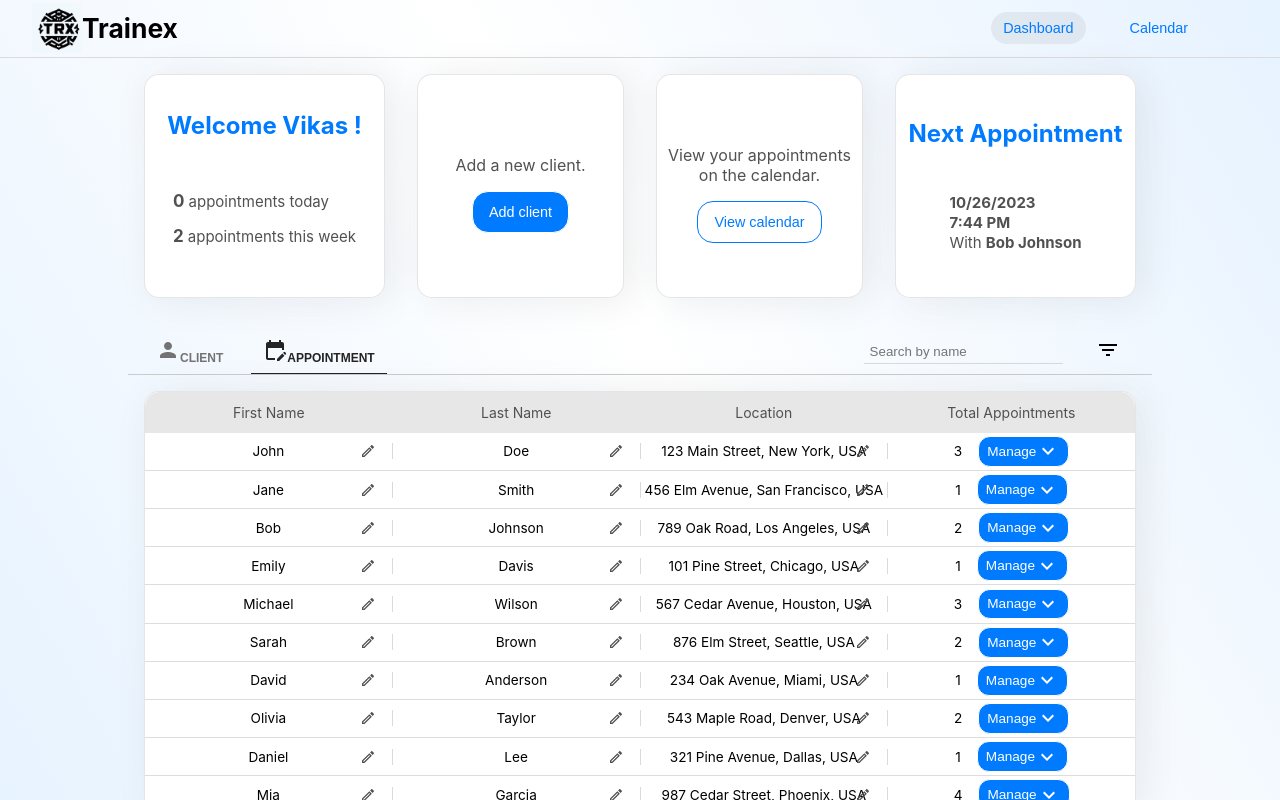
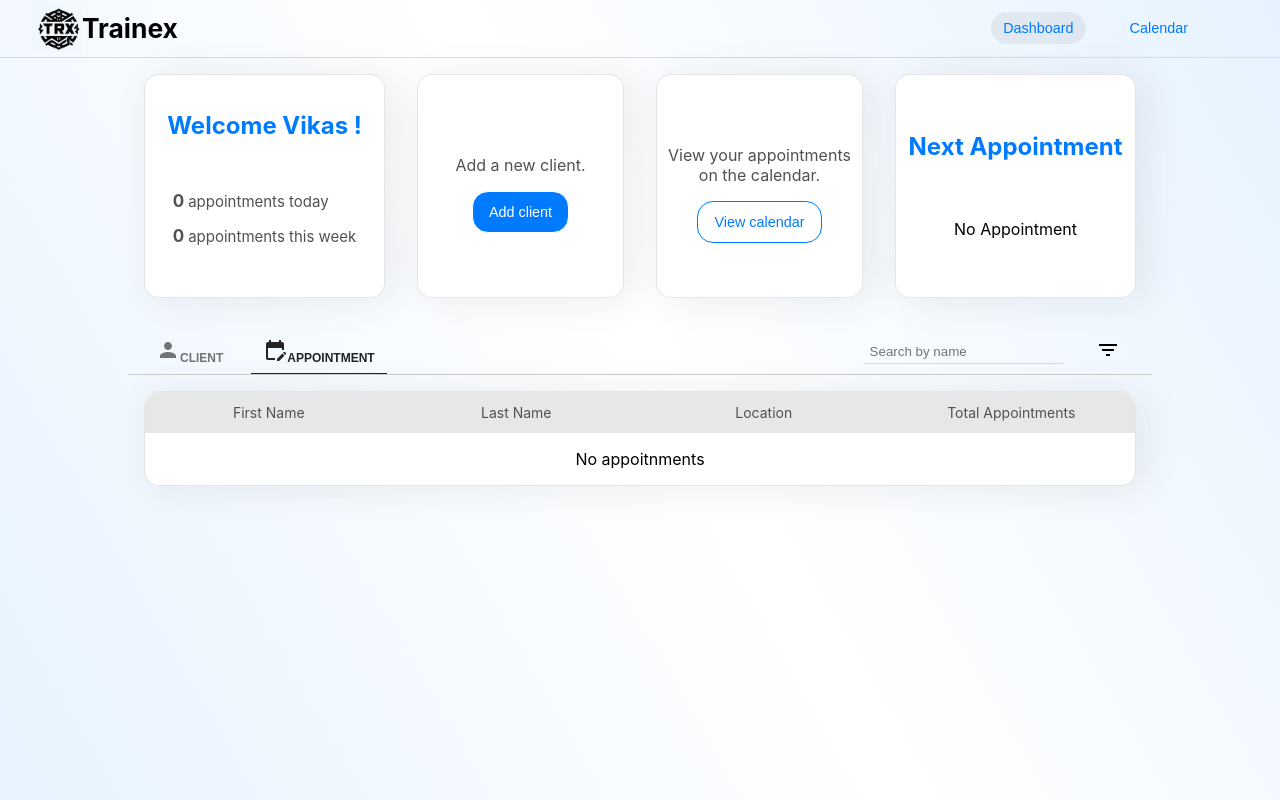
Before and after one commit to Vikas10102001/Trainex, a React (Create React App) app: page / in a window 1280 px wide. Built offline with nearby package versions, Linux system fonts and the light colour scheme.

Commit message:
handled no appointment case

```diff
--- a/src/components/Appointment/AppointmentTable.jsx
+++ b/src/components/Appointment/AppointmentTable.jsx
@@ -23,6 +23,10 @@ function AppointmentTable({ clientAppointment }) {
           <div>Location</div>
           <div>Total Appointments</div>
         </li>
+        {clientAppointment.length === 0 ? (
+          <p className="no-data">No appoitnments</p>
+        ) : (
+          <>
             {clientAppointment.map((item) => (
               <React.Fragment key={item.clientId}>
                 <li className="table-row">
@@ -94,6 +98,8 @@ function AppointmentTable({ clientAppointment }) {
                 )}
               </React.Fragment>
             ))}
+          </>
+        )}
       </ul>
     </Card>
   );
--- a/src/components/Dashboard/Top/DashboardTop.jsx
+++ b/src/components/Dashboard/Top/DashboardTop.jsx
@@ -19,7 +19,6 @@ function calculateStat(clientAppointments) {
   let client = null;
   for (const clientAppointment of clientAppointments) {
     for (const appointment of clientAppointment.appointments) {
-
       const dateParts = appointment.date.split("/");
       const timeParts = appointment.time.split(":");
       const appointmentDate = new Date(
@@ -50,13 +49,15 @@ function calculateStat(clientAppointments) {
       }
     }
   }
-  const nextAppointmentTime = `${nextAppointment.getHours()}:${nextAppointment.getMinutes()}`;
-  if (nextAppointment.getDate() === currentDate.getDate())
-    nextAppointment = "Today";
-  else if (nextAppointment.getDate() === currentDate.getDate() + 1)
-    nextAppointment = "Tomorrow";
-  else nextAppointment = nextAppointment.toLocaleDateString();
-
+  let nextAppointmentTime = null;
+  if (nextAppointment) {
+    nextAppointmentTime = `${nextAppointment.getHours()}:${nextAppointment.getMinutes()}`;
+    if (nextAppointment.getDate() === currentDate.getDate())
+      nextAppointment = "Today";
+    else if (nextAppointment.getDate() === currentDate.getDate() + 1)
+      nextAppointment = "Tomorrow";
+    else nextAppointment = nextAppointment.toLocaleDateString();
+  }
   return {
     todayAppointments,
     weeklyAppointments,
--- a/src/components/Dashboard/Top/DashboardTopRight.jsx
+++ b/src/components/Dashboard/Top/DashboardTopRight.jsx
@@ -15,11 +15,16 @@ export default function DashboardTopRight({
   client,
 }) {
   let formatDateAndTime = nextAppointment;
-  if (nextAppointment !== "Today" && nextAppointment != "Tomorrow")
-    formatDate(nextAppointment);
+  if (
+    nextAppointment &&
+    nextAppointment !== "Today" &&
+    nextAppointment != "Tomorrow"
+  )
+    formatDateAndTime = formatDate(nextAppointment);
   return (
     <Card additionalStyles={additionalStyles}>
       <div className="data-heading">Next Appointment</div>
+      {nextAppointment ? (
         <div className="data-items">
           <div className="data-item">
             <span className="value">{formatDateAndTime}</span>
@@ -32,6 +37,9 @@ export default function DashboardTopRight({
             <span className="value">{client}</span>
           </div>
         </div>
+      ) : (
+        <div className="data-items">No Appointment</div>
+      )}
     </Card>
   );
 }
--- a/src/data/client.json
+++ b/src/data/client.json
@@ -1,92 +1,3 @@
 [
-  {
-    "id": 1,
-    "firstName": "John",
-    "lastName": "Doe",
-    "DOB": "1990-05-15",
-    "gender": "Male",
-    "address": "123 Main Street, New York, USA",
-    "profileImg": "https://example.com/john-doe-image.jpg"
-  },
-  {
-    "id": 2,
-    "firstName": "Jane",
-    "lastName": "Smith",
-    "DOB": "1985-08-20",
-    "gender": "Female",
-    "address": "456 Elm Avenue, San Francisco, USA",
-    "profileImg": "https://example.com/jane-smith-image.jpg"
-  },
-  {
-    "id": 3,
-    "firstName": "Bob",
-    "lastName": "Johnson",
-    "DOB": "1995-03-10",
-    "gender": "Male",
-    "address": "789 Oak Road, Los Angeles, USA",
-    "profileImg": "https://example.com/bob-johnson-image.jpg"
-  },
-  {
-    "id": 4,
-    "firstName": "Emily",
-    "lastName": "Davis",
-    "DOB": "1988-11-25",
-    "gender": "Female",
-    "address": "101 Pine Street, Chicago, USA",
-    "profileImg": "https://example.com/emily-davis-image.jpg"
-  },
-  {
-    "id": 5,
-    "firstName": "Michael",
-    "lastName": "Wilson",
-    "DOB": "1983-09-12",
-    "gender": "Male",
-    "address": "567 Cedar Avenue, Houston, USA",
-    "profileImg": "https://example.com/michael-wilson-image.jpg"
-  },
-  {
-    "id": 6,
-    "firstName": "Sarah",
-    "lastName": "Brown",
-    "DOB": "1992-04-30",
-    "gender": "Female",
-    "address": "876 Elm Street, Seattle, USA",
-    "profileImg": "https://example.com/sarah-brown-image.jpg"
-  },
-  {
-    "id": 7,
-    "firstName": "David",
-    "lastName": "Anderson",
-    "DOB": "1987-07-08",
-    "gender": "Male",
-    "address": "234 Oak Avenue, Miami, USA",
-    "profileImg": "https://example.com/david-anderson-image.jpg"
-  },
-  {
-    "id": 8,
-    "firstName": "Olivia",
-    "lastName": "Taylor",
-    "DOB": "1994-02-18",
-    "gender": "Female",
-    "address": "543 Maple Road, Denver, USA",
-    "profileImg": "https://example.com/olivia-taylor-image.jpg"
-  },
-  {
-    "id": 9,
-    "firstName": "Daniel",
-    "lastName": "Lee",
-    "DOB": "1998-06-05",
-    "gender": "Male",
-    "address": "321 Pine Avenue, Dallas, USA",
-    "profileImg": "https://example.com/daniel-lee-image.jpg"
-  },
-  {
-    "id": 10,
-    "firstName": "Mia",
-    "lastName": "Garcia",
-    "DOB": "1991-12-14",
-    "gender": "Female",
-    "address": "987 Cedar Street, Phoenix, USA",
-    "profileImg": "https://example.com/mia-garcia-image.jpg"
-  }
+
 ]
--- a/src/styles/dashboard.css
+++ b/src/styles/dashboard.css
@@ -123,7 +123,7 @@
   padding: 0.4rem 0.65rem;
 }
 
-.table-card{
+.table-card {
   overflow: hidden;
 }
 ul.table {
@@ -131,7 +131,9 @@ ul.table {
   padding: 0;
   margin: 0;
 }
-
+ul.table .no-data {
+  text-align: center;
+}
 li.table-header {
   display: flex;
   overflow: hidden;
@@ -153,7 +155,7 @@ li.table-header div {
   flex: 1;
   text-align: center;
 }
-li.table-header div{
+li.table-header div {
   color: #515151;
 }
 li.table-row .sNo {
@@ -207,7 +209,7 @@ li.table-row.client div {
   padding: 0;
   margin-right: 0.5rem;
 }
-.create-appointment form .error{
+.create-appointment form .error {
   min-width: 100px;
   width: max-content;
 }
```
Lines whose indentation alone changed are shown as unchanged.
